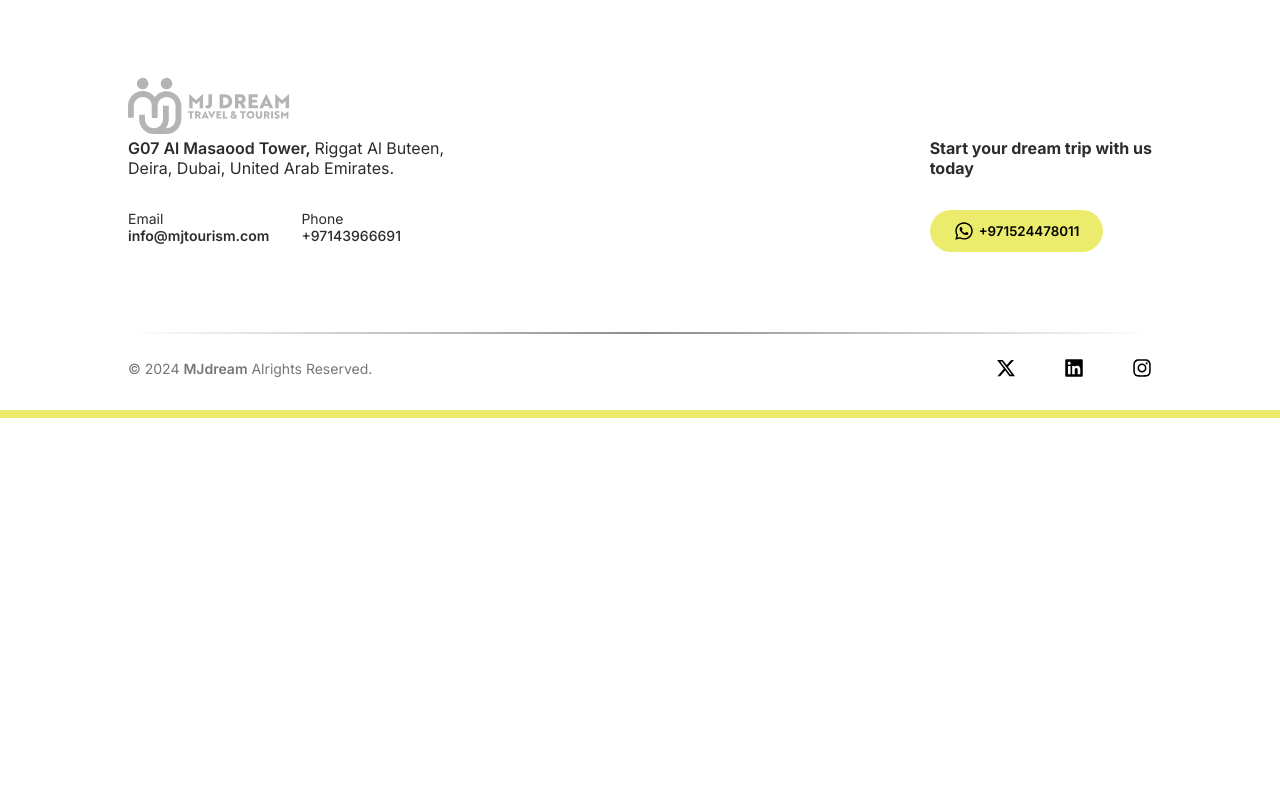
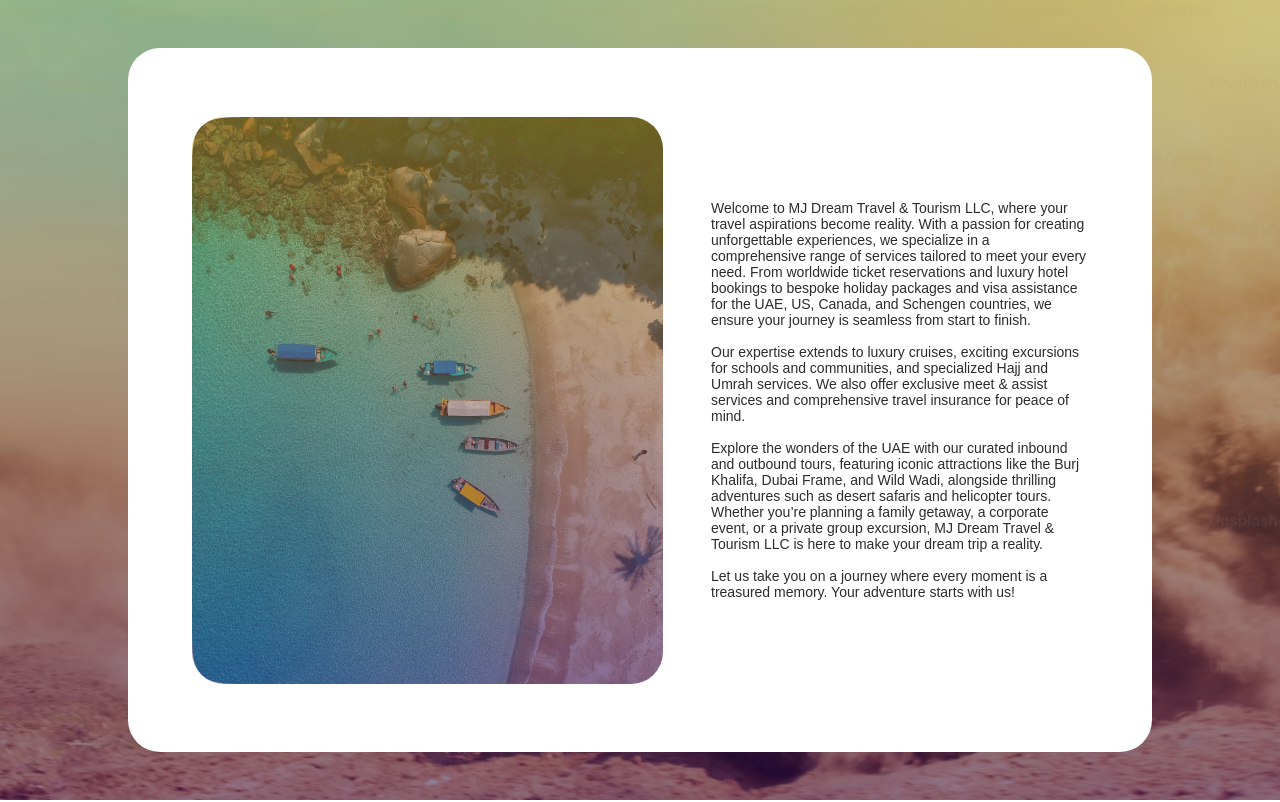
Before and after one commit to LifeofPaks/MJdreams, a React (Vite) app: page /about in a window 1280 px wide. Shown: the top 802 px of the page. Built offline with nearby package versions, Linux system fonts and the light colour scheme; a web font is replaced by a local one.

Commit message:
styled about page

```diff
--- a/src/pages/AboutSection/About.jsx
+++ b/src/pages/AboutSection/About.jsx
@@ -1,13 +1,54 @@
-import React from 'react'
-import "./About.scss"
-import Footer from '../../components/FooterSection/Footer'
+import React from "react";
+import "./About.scss";
+import Footer from "../../components/FooterSection/Footer";
+import close from "../../assets/close.png";
 
 const About = () => {
   return (
     <div>
-      <Footer/>
+      <section className="about">
+        <div className="about-container">
+          <div className="about-image"></div>
+          <div className="about-us">
+            <p className="about-text">
+              Welcome to MJ Dream Travel & Tourism LLC, where your travel
+              aspirations become reality. With a passion for creating
+              unforgettable experiences, we specialize in a comprehensive range
+              of services tailored to meet your every need. From worldwide
+              ticket reservations and luxury hotel bookings to bespoke holiday
+              packages and visa assistance for the UAE, US, Canada, and Schengen
+              countries, we ensure your journey is seamless from start to
+              finish.
+            </p>
+            <p className="about-text">
+              Our expertise extends to luxury cruises, exciting excursions for
+              schools and communities, and specialized Hajj and Umrah services.
+              We also offer exclusive meet & assist services and comprehensive
+              travel insurance for peace of mind.
+            </p>
+            <p className="about-text">
+              Explore the wonders of the UAE with our curated inbound and
+              outbound tours, featuring iconic attractions like the Burj
+              Khalifa, Dubai Frame, and Wild Wadi, alongside thrilling
+              adventures such as desert safaris and helicopter tours. Whether
+              you’re planning a family getaway, a corporate event, or a private
+              group excursion, MJ Dream Travel & Tourism LLC is here to make
+              your dream trip a reality.
+            </p>
+            <p>
+              Let us take you on a journey where every moment is a treasured
+              memory. Your adventure starts with us!
+            </p>
+          </div>
+
+          <div className="close">
+            <img src={close} alt="close-icon" />
+          </div>
+        </div>
+      </section>
+      <Footer />
     </div>
-  )
-}
+  );
+};
 
-export default About
+export default About;
--- a/src/pages/AboutSection/About.scss
+++ b/src/pages/AboutSection/About.scss
@@ -0,0 +1,65 @@
+.about {
+  padding-block: 3rem;
+  height: 100vh;
+  background-image: linear-gradient(
+      180deg,
+      rgba(255, 224, 20, 0.5) -40.24%,
+      rgba(55, 13, 99, 0.5) 100%
+    ),
+    url("../../assets/hero.png");
+  background-size: cover;
+  background-position: center;
+  display: flex;
+  align-items: center;
+  justify-content: center;
+
+  .about-container {
+    background: #fff;
+    height: 100%;
+    width: 100%;
+    border-radius: 2rem;
+    padding: 4rem;
+    display: flex;
+    align-items: center;
+    gap: 3rem;
+    position: relative;
+
+    .about-image {
+      background-image: linear-gradient(
+          180deg,
+          rgba(255, 224, 20, 0.5) -40.24%,
+          rgba(55, 13, 99, 0.5) 100%
+        ),
+        url("../../assets/aboutImage.png");
+      background-repeat: no-repeat;
+      height: 567px;
+      width: 521px;
+        border-radius: 2rem;
+    }
+
+    .about-us{
+        width: 417px;
+        color: #2C2C2C;
+        font-size: 14px;
+
+        .about-text{
+            margin-bottom: 1rem;
+        }
+    }
+
+    .close{
+        position: absolute;
+        top: 3rem;
+        right: 3rem;
+        cursor: pointer;
+        opacity: 0;
+        transition: opacity 0.3s ease-in-out;
+    }
+
+    &:hover{
+        .close{
+            opacity: 1;
+        }
+    }
+  }
+}
```
Also changed, not shown: src/assets/aboutImage.png (added), src/assets/close.png (added).
